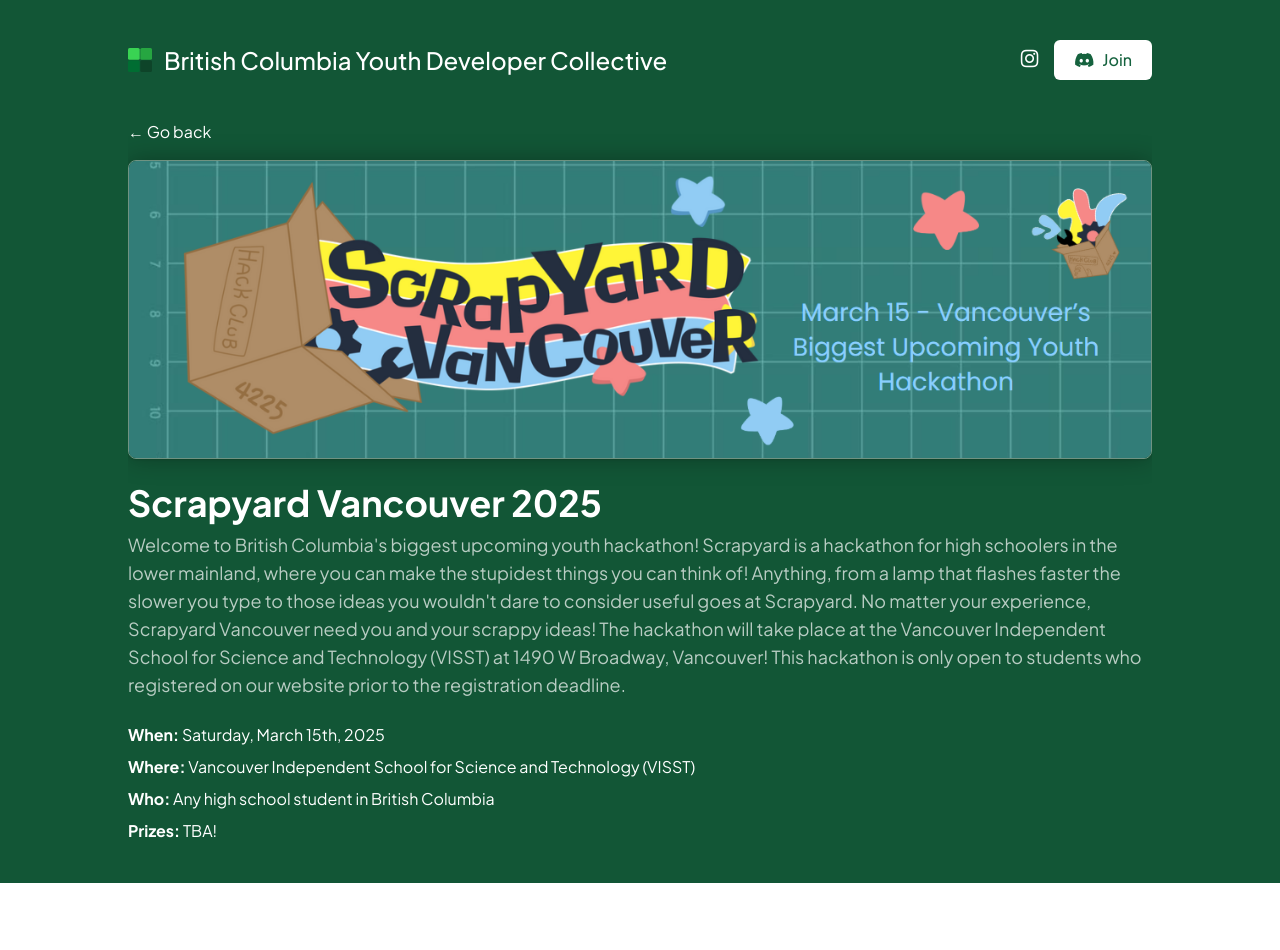
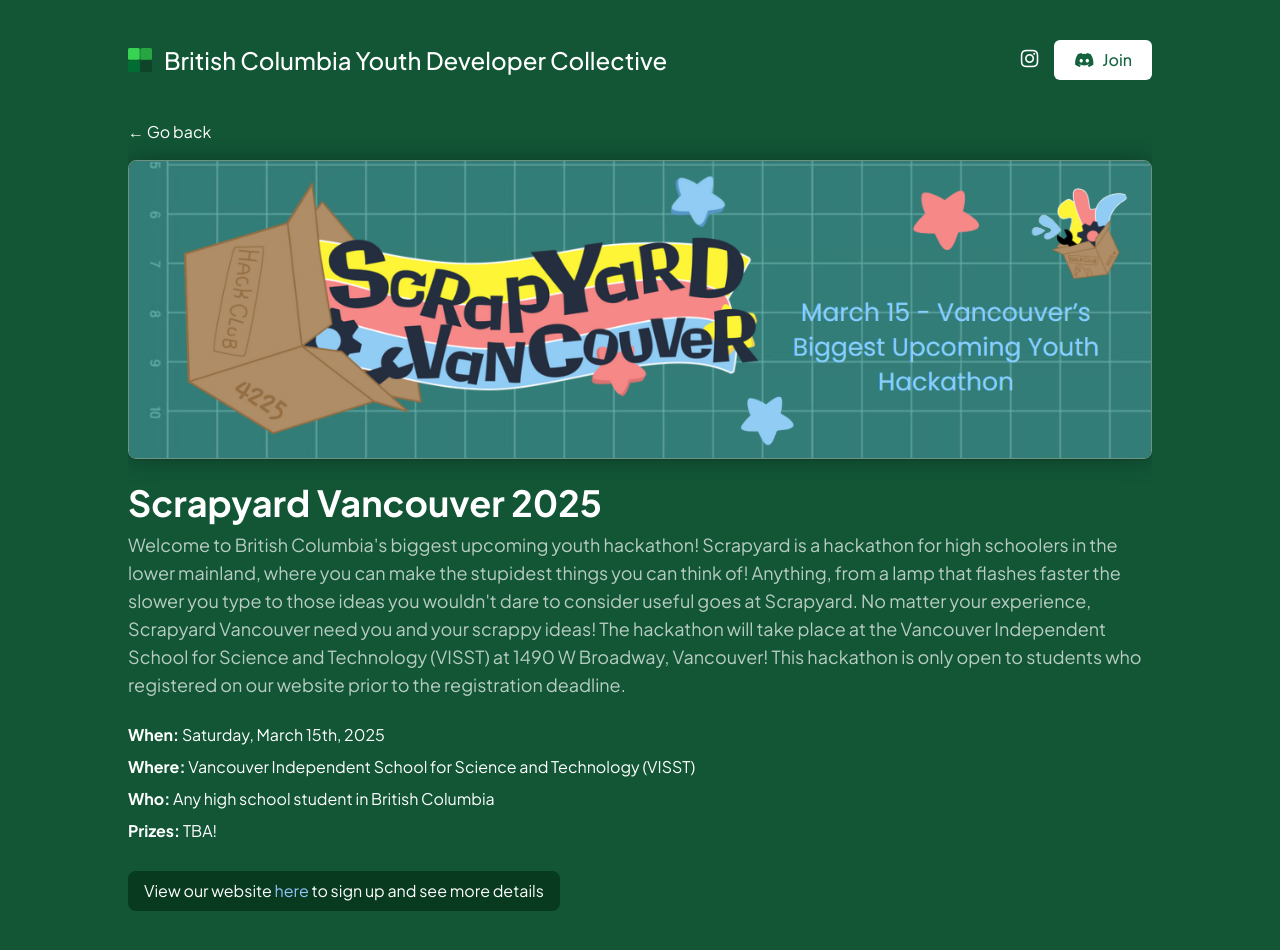
Before and after one commit to bcydc/website, a Next.js app: page /program/scrapyard in a window 1280 px wide. Shown: the top 950 px of the page. Before the commit the page ends 883 px from the top, so only its background shows below. Built offline with nearby package versions, Linux system fonts and the light colour scheme.

Commit message:
feat: sing up and website link

```diff
--- a/src/app/program/scrapyard/page.tsx
+++ b/src/app/program/scrapyard/page.tsx
@@ -3,12 +3,17 @@ import { Gallery } from "react-grid-gallery";
 
 import Program from "../components/Program";
 
-export default function scrapyard() {
+export default function Scrapyard() {
   return (
     <Program
       name="Scrapyard Vancouver 2025"
       description="Welcome to British Columbia's biggest upcoming youth hackathon! Scrapyard is a hackathon for high schoolers in the lower mainland, where you can make the stupidest things you can think of! Anything, from a lamp that flashes faster the slower you type to those ideas you wouldn't dare to consider useful goes at Scrapyard. No matter your experience, Scrapyard Vancouver need you and your scrappy ideas!
 The hackathon will take place at the Vancouver Independent School for Science and Technology (VISST) at 1490 W Broadway, Vancouver! This hackathon is only open to students who registered on our website prior to the registration deadline."
+      children={
+        <p className="text-white mt-1 mb-6 bg-green-950/70 px-4 py-2 rounded-lg inline-block">
+          View our website <a href="https://scrapyard.hackclub.com/vancouver" className="text-blue-300 hover:text-blue-400">here</a> to sign up and see more details
+        </p>
+      }
       meta={{
         when: "Saturday, March 15th, 2025",
         where:
```
